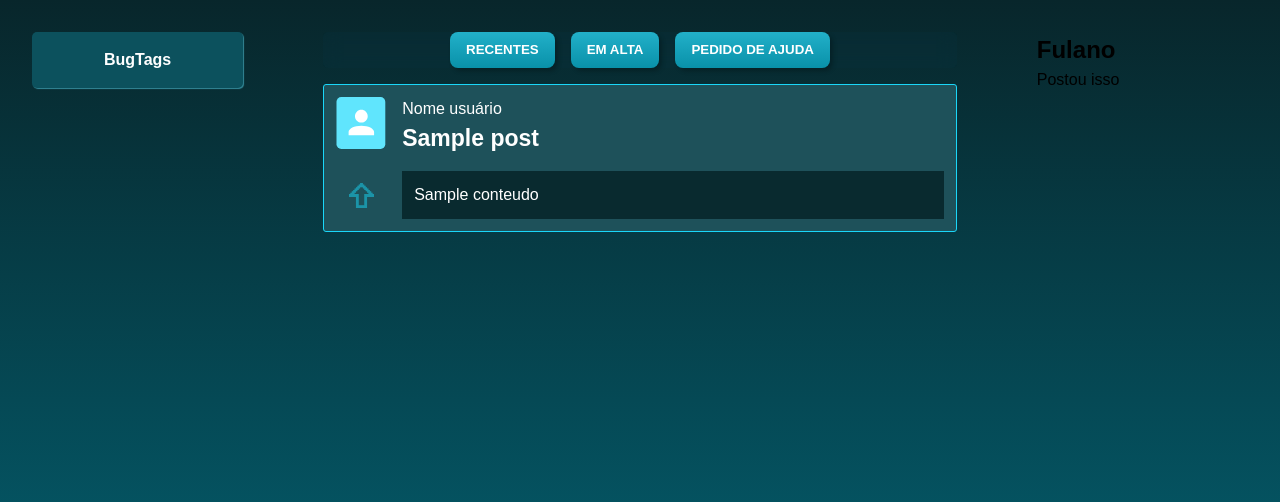
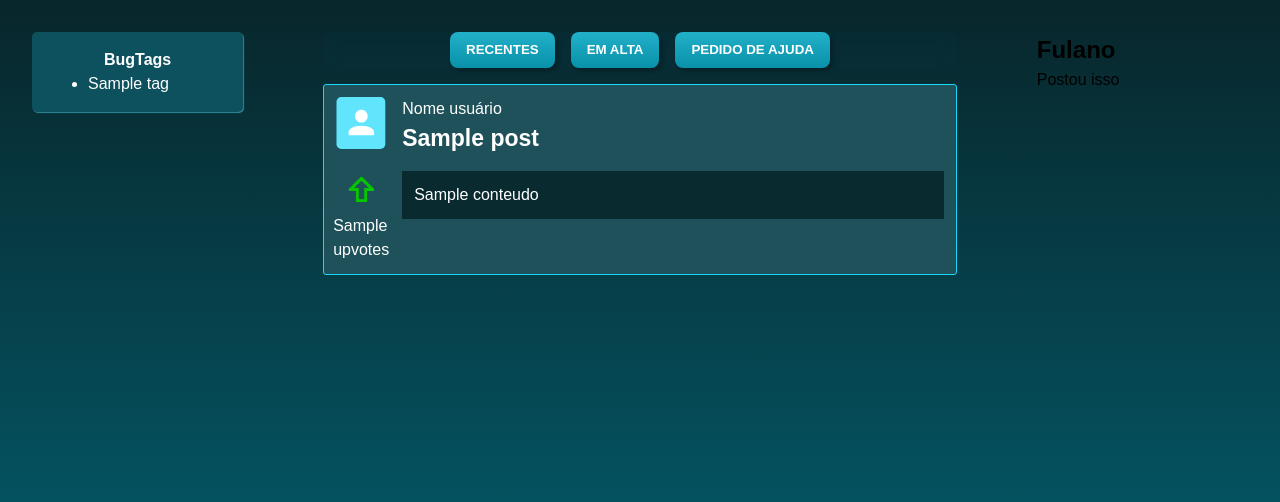
Before and after one commit to Gab-off/BugTalk, a PHP site: template src/Views/home.php in a window 1280 px wide. Shown: the top 502 px of the page. Run offline with PHP 8.4, Linux system fonts and the light colour scheme; the template is opened without the code that fills it: most values are stand-ins (such as "Sample title", 1, 10 or a date in 2020).

Commit message:
Finalizado upvote e indicador de upvote

```diff
--- a/public/css/style.css
+++ b/public/css/style.css
@@ -281,10 +281,17 @@ html, body {
   max-width: 300px;
   align-self: start;
 }
-
-.tags_title {
+.tags_tab .tags_title {
   font-size: medium;
   text-align: center;
+}
+.tags_tab a {
+  color: white;
+  text-decoration: none;
+}
+.tags_tab a:hover {
+  color: #97EFFF;
+  text-decoration: underline;
 }
 
 main {
@@ -348,10 +355,6 @@ main .post_content {
   font-size: 23px;
   text-decoration: none;
 }
-.post_content .upvote {
-  justify-self: center;
-  align-self: center;
-}
 .post_content .post_text {
   background: #092A2F;
   font-size: medium;
@@ -359,6 +362,45 @@ main .post_content {
   max-height: 115px;
   padding: 0.75rem;
   color: white;
+}
+
+.post_actions {
+  display: flex;
+  flex-direction: column;
+  justify-content: center;
+  align-items: center;
+}
+.post_actions .upvote-button {
+  background: none;
+  color: #22B9D3;
+  border: none;
+  cursor: pointer;
+  transition: all 0.3s ease;
+}
+.post_actions .upvote-button:hover {
+  color: #5FE5FD;
+  transform: scale(1.1);
+}
+.post_actions .upvote-button.active {
+  animation: color-change 1.5s infinite; /* Applies the 'color-change' animation */
+}
+@keyframes color-change {
+  0% {
+    color: red; /* Starting color */
+  }
+  50% {
+    color: lime; /* Starting color */
+  }
+  100% {
+    color: red; /* Starting color */
+  }
+}
+.post_actions .upvote-button.active:hover {
+  color: lightcoral;
+}
+.post_actions .vote-count {
+  color: white;
+  font-size: medium;
 }
 
 aside {
--- a/src/Views/comLogin.php
+++ /dev/null
@@ -1,2 +0,0 @@
-<?php require_once __DIR__ . '/layouts/header.php'; ?>
-<h1>Entrou com login</h1>
--- a/src/Views/home.php
+++ b/src/Views/home.php
@@ -6,6 +6,18 @@
             <div>
                 <img src="" alt="">
                 <h2 class="tags_title">BugTags</h2>
+            </div>
+
+            <div>
+                <ul>
+                    <?php if (empty($tags)): ?>
+                        <p>Nenhuma tag encontrada</p>
+                    <?php else: ?>
+                        <?php foreach ($tags as $tag): ?>
+                            <li><a href="/tags/<?= htmlspecialchars($tag) ?>"><?= htmlspecialchars($tag) ?></a></li>
+                        <?php endforeach; ?>
+                    <?php endif; ?>
+                </ul>
             </div>
         </article>
         <main>
@@ -36,7 +48,24 @@
                         </div>
 
                         <!--    Mostragem do conteúdo do post -->
-                        <a class="upvote" href=""><img src="/assets/imgs/icons/upvote_icon.svg" alt=""></a>
+                        <div class="post_actions">
+
+                            <form action="/post/vote" method="POST" class="vote-form">
+                                <input type="hidden" name="post_id" value="<?= $post['id'] ?>">
+                                <button type="submit" class="upvote-button <?php if ($post['userHasVoted']) echo 'active';?>">
+                                    <svg width="35" height="35" viewBox="0 0 35 35" fill=""
+                                         xmlns="http://www.w3.org/2000/svg">
+                                        <path d="M5 18.8889V16.1111H6.38889V14.7222H7.77778V13.3333H9.16667V11.9444H10.5556V10.5556H11.9444V9.16667H13.3333V7.77778H14.7222V6.38889H16.1111V5H18.8889V6.38889H20.2778V7.77778H21.6667V9.16667H23.0556V10.5556H24.4444V11.9444H25.8333V13.3333H27.2222V14.7222H28.6111V16.1111H30V18.8889H23.0556V30H11.9444V18.8889H5ZM10.5556 16.1111H14.7222V27.2222H20.2778V16.1111H24.4444V14.7222H23.0556V13.3333H21.6667V11.9444H20.2778V10.5556H18.8889V9.16667H16.1111V10.5556H14.7222V11.9444H13.3333V13.3333H11.9444V14.7222H10.5556V16.1111Z"
+                                              fill="currentColor"/>
+                                        <path d="M5 18.8889V16.1111H6.38889V14.7222H7.77778V13.3333H9.16667V11.9444H10.5556V10.5556H11.9444V9.16667H13.3333V7.77778H14.7222V6.38889H16.1111V5H18.8889V6.38889H20.2778V7.77778H21.6667V9.16667H23.0556V10.5556H24.4444V11.9444H25.8333V13.3333H27.2222V14.7222H28.6111V16.1111H30V18.8889H23.0556V30H11.9444V18.8889H5ZM10.5556 16.1111H14.7222V27.2222H20.2778V16.1111H24.4444V14.7222H23.0556V13.3333H21.6667V11.9444H20.2778V10.5556H18.8889V9.16667H16.1111V10.5556H14.7222V11.9444H13.3333V13.3333H11.9444V14.7222H10.5556V16.1111Z"
+                                              fill="black" fill-opacity="0.2"/>
+                                    </svg>
+                                </button>
+                            </form>
+                            <span class="vote-count"><?= $post['upvotes'] ?></span>
+                        </div>
+
+                        <!--                        <a class="upvote" href=""><img src="/assets/imgs/icons/upvote_icon.svg" alt=""></a>-->
                         <div class="post_container">
                             <div class="post_text">
                                 <?= htmlspecialchars($post['conteudo']) ?>
--- a/src/Views/posts/criar.php
+++ b/src/Views/posts/criar.php
@@ -16,6 +16,10 @@
             <label for="conteudo">Conteúdo:</label>
             <textarea name="conteudo" id="conteudo" cols="30" rows="10" required></textarea>
         </div>
+        <div class="form-group">
+            <label for="tags">Tags (separadas por vírgula):</label>
+            <input type="text" name="tags" id="tags" placeholder="Ex: php, javascript, neo4j" class="form-input">
+        </div>
         <button type="submit">Criar</button>
         <a href="/">Cancelar</a>
     </form>
--- a/src/Views/semLogin.php
+++ /dev/null
@@ -1,2 +0,0 @@
-<?php require_once __DIR__ . '/layouts/header.php'; ?>
-<h1>Entrou sem login</h1>
--- a/src/scss/_home.scss
+++ b/src/scss/_home.scss
@@ -42,12 +42,27 @@ html, body {
   box-shadow: 1px 1px 1px 0 rgba(96, 229, 253, 0.5);
   max-width: 300px;
   align-self: start;
+
+  .tags_title {
+    font-size: medium;
+    text-align: center;
+  }
+
+  a {
+    color: white;
+    text-decoration: none;
+
+    &:hover {
+      color: #97EFFF;
+      text-decoration: underline;
+    }
+
+
+  }
+
+
 }
 
-.tags_title {
-  font-size: medium;
-  text-align: center;
-}
 
 // Style posts tab
 main {
@@ -118,11 +133,6 @@ main {
     text-decoration: none;
   }
 
-  .upvote {
-    justify-self: center;
-    align-self: center;
-  }
-
   .post_text {
     background: variables.$post-content-bg_dark;
     font-size: medium;
@@ -133,6 +143,55 @@ main {
   }
 }
 
+// Upvote form and button
+.post_actions {
+  display: flex;
+  flex-direction: column;
+  justify-content: center;
+  align-items: center;
+
+  .upvote-button {
+    background: none;
+    color: #22B9D3;
+    border: none;
+    cursor: pointer;
+    transition: all 0.3s ease;
+
+    &:hover {
+      color: #5FE5FD;
+      transform: scale(1.1);
+    }
+
+    &.active {
+      animation: color-change 1.5s infinite; /* Applies the 'color-change' animation */
+    }
+
+    @keyframes color-change {
+      0% {
+        color: red; /* Starting color */
+      }
+
+      50% {
+        color: lime; /* Starting color */
+
+      }
+
+      100% {
+        color: red; /* Starting color */
+      }
+    }
+
+    &.active:hover {
+      color: lightcoral;
+    }
+  }
+
+  .vote-count {
+    color: white;
+    font-size: medium;
+  }
+}
+
 aside {
   align-self: start;
 }
```
Also changed, not shown: public/index.php (+7 -0 lines), src/Controllers/HomeController.php (+8 -1 lines), src/Controllers/PostController.php (+39 -4 lines), src/Models/Post.php (+99 -12 lines), src/Models/Tag.php (+16 -6 lines), 1 other file.
